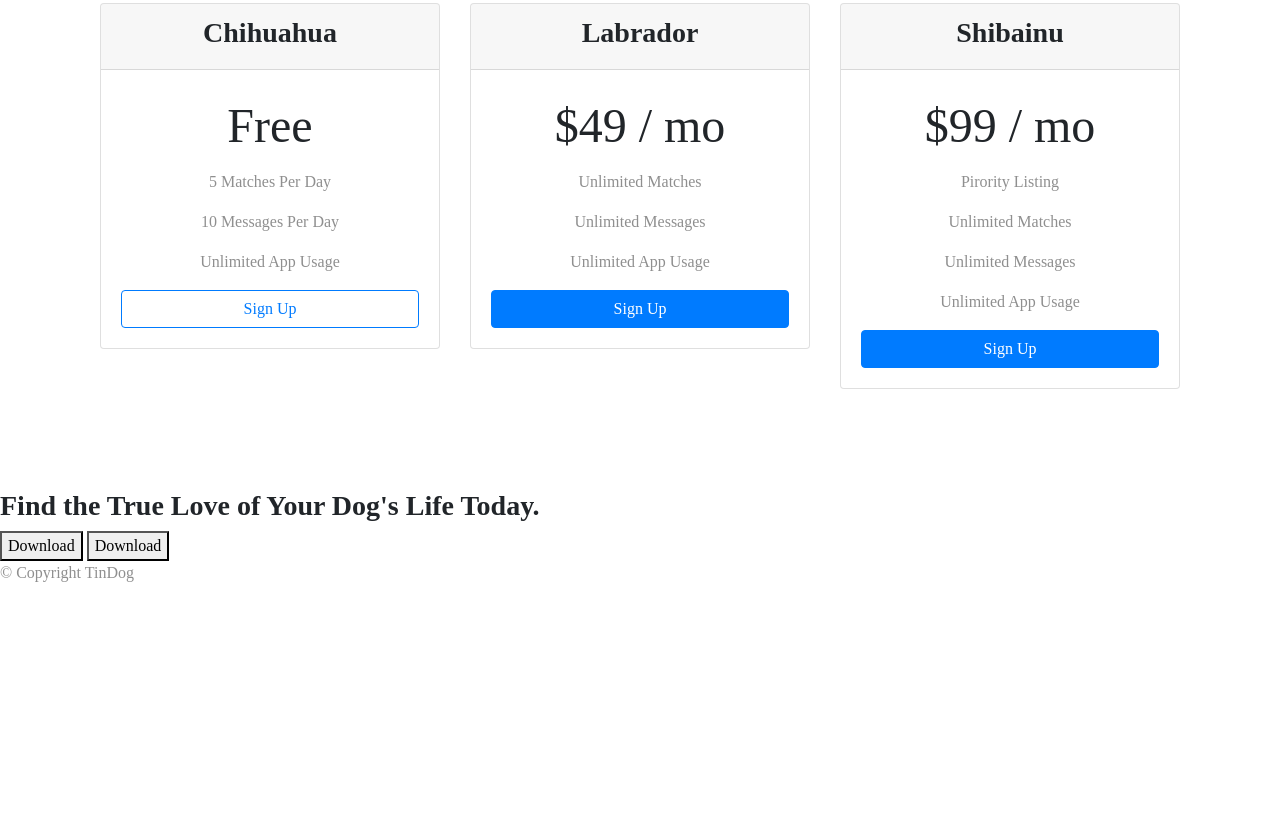
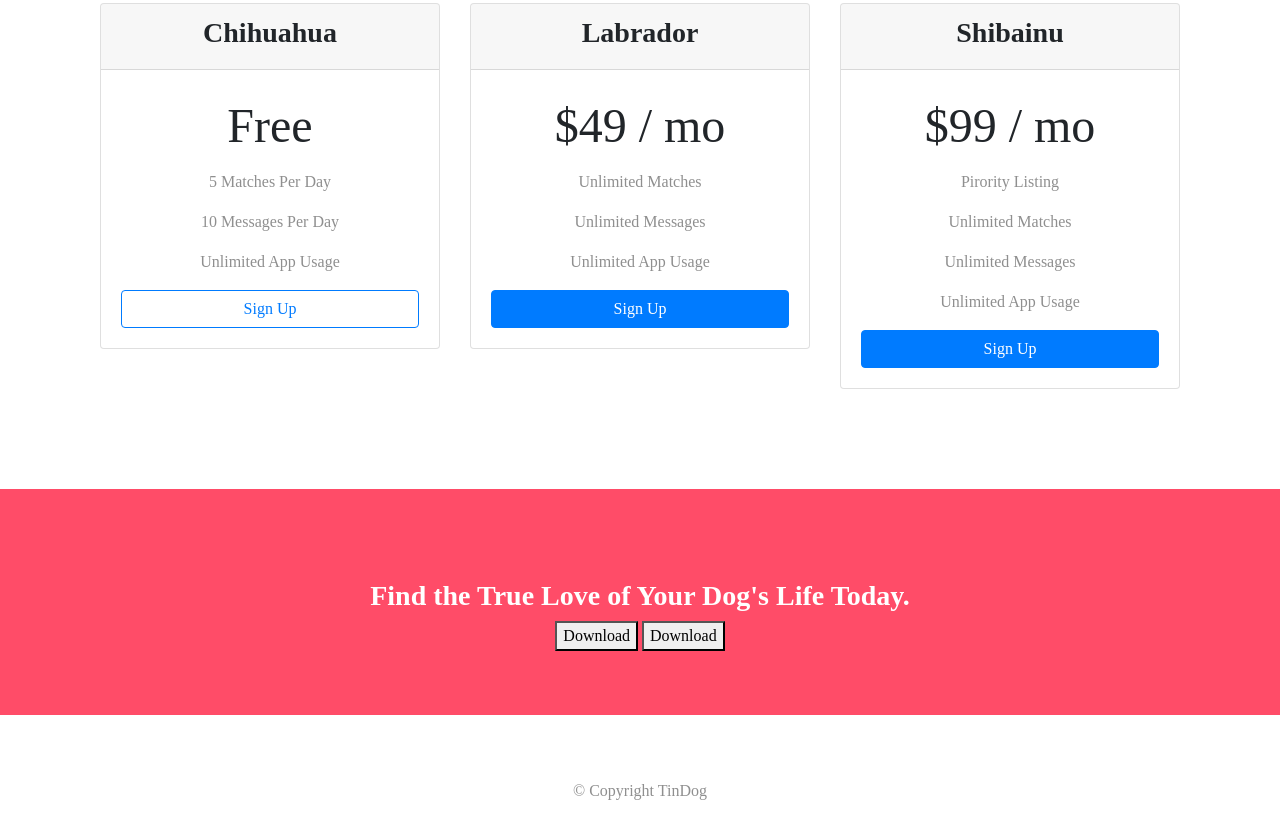
Before and after one commit to smarani19/Tindog, a plain HTML site: page index.html in a window 1280 px wide. Shown: the part 2070-2909 px from the top of the page. Before the commit the page ends 2671 px from the top, so only its background shows below. Drawn offline with nearby package versions, Linux system fonts and the light colour scheme.

Commit message:
cta and footer styling

```diff
--- a/styles.css
+++ b/styles.css
@@ -114,6 +114,19 @@ color: #fff;
   padding: 100px;
   text-align: center;
 }
+#cta{
+
+  text-align: center;
+    color: white;
+    background-color: #ff4c68;
+    padding: 7% 20% 5% ;
+   }
+
+   #footer{
+    padding:5%;
+    text-align: center;
+
+   }
 @media (max-width: 1028px){ /*media queries is used for responsive wep page styling based on different devices*/
   .image{
     position: static;
```
